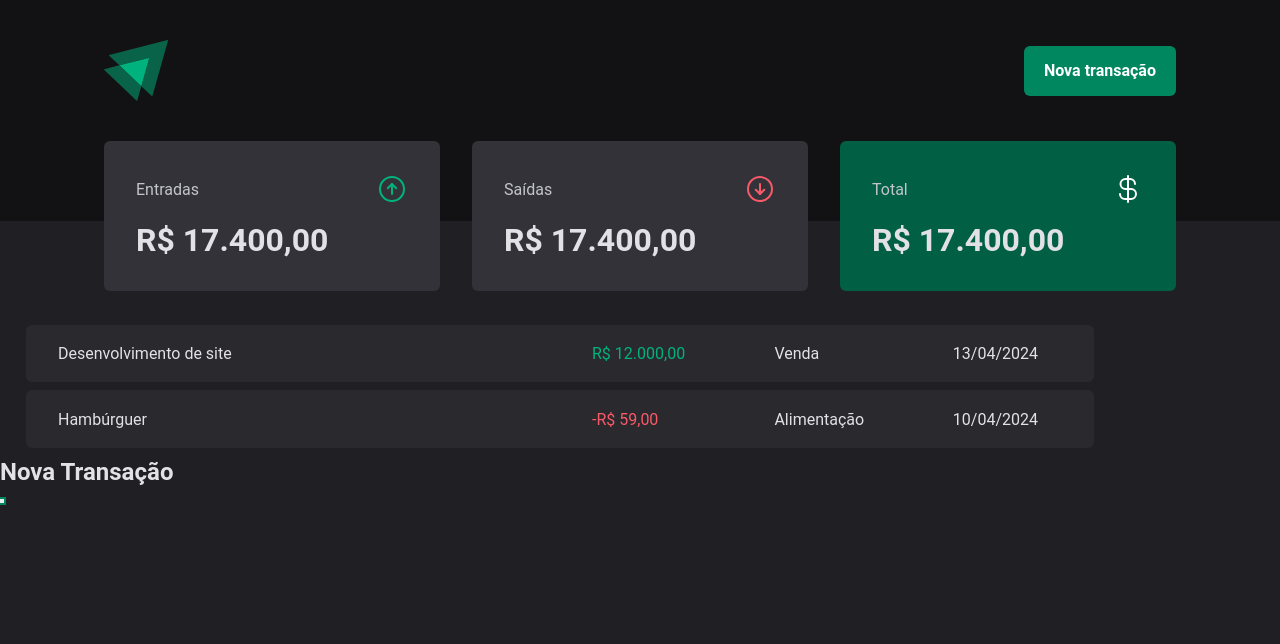
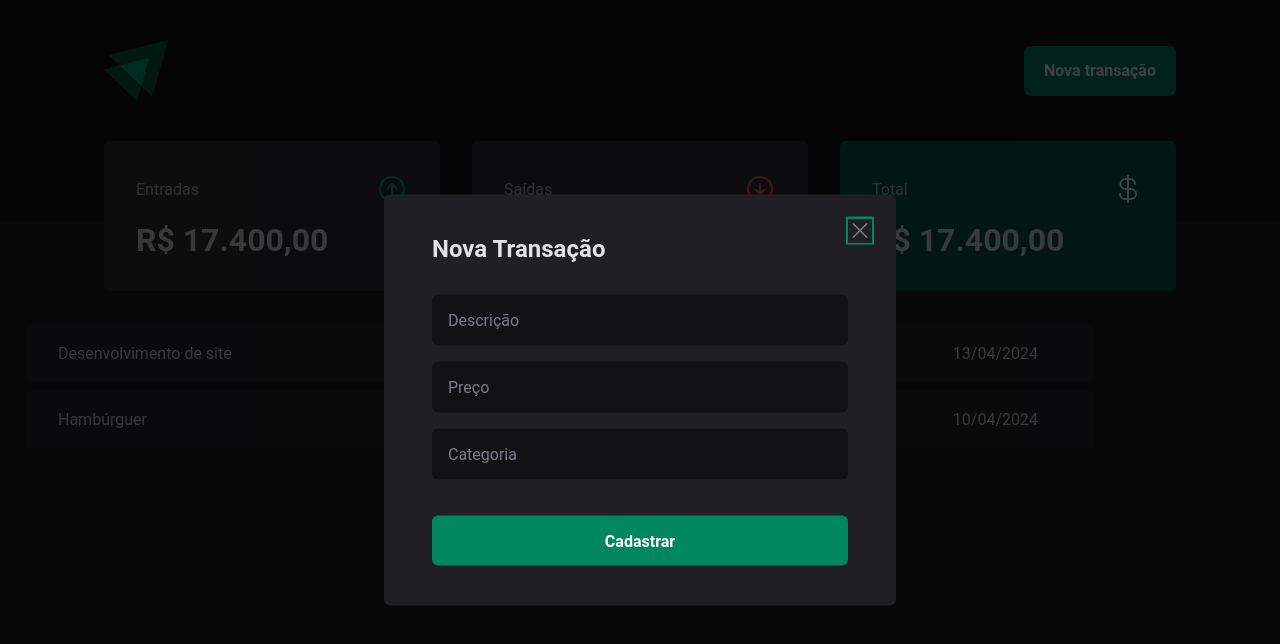
Before and after one commit to GilvaniaMoreira/dt-money, a React app in the folder dt-money/: page / in a window 1280 px wide. Both pictures are taken after a click on the button "Nova transação". Shown: the top 644 px of the page. Built offline with nearby package versions, Linux system fonts and the light colour scheme; the HTML template or start-up script is replaced by a standard one.

Commit message:
feat: new transaction modal

```diff
--- a/dt-money/src/components/Header/index.tsx
+++ b/dt-money/src/components/Header/index.tsx
@@ -2,6 +2,7 @@
 import * as Dialog from '@radix-ui/react-dialog';
 
 import logoImg from "../../assets/logo.svg";
+import { NewTransactionModal } from "../NewTransactionModal";
 
 export function Header() {
   return (
@@ -14,15 +15,7 @@
           <NewTransactionButton>Nova transação</NewTransactionButton>
         </Dialog.Trigger>
 
-        <Dialog.Portal>
-          <Dialog.Overlay />
-
-          <Dialog.Content>
-            <Dialog.Title>Nova Transação</Dialog.Title>
-
-            <Dialog.Close />
-          </Dialog.Content>
-        </Dialog.Portal>
+        <NewTransactionModal />
       </Dialog.Root>
       </HeaderContent>
     </HeaderContainer>
--- /dev/null
+++ b/dt-money/src/components/NewTransactionModal/index.tsx
@@ -0,0 +1,30 @@
+import * as Dialog from '@radix-ui/react-dialog';
+import { X } from "phosphor-react";
+
+import { CloseButton, Content, Overlay } from './styles';
+
+export function NewTransactionModal() {
+  return (
+    <Dialog.Portal>
+      <Overlay />
+
+      <Content>
+        <Dialog.Title>Nova Transação</Dialog.Title>
+
+        <CloseButton>
+          <X size={24} />
+        </CloseButton>
+
+        <form>
+          <input type="text" placeholder="Descrição" required />
+          <input type="number" placeholder="Preço" required />
+          <input type="text" placeholder="Categoria" required />
+
+          <button type="submit">
+            Cadastrar
+          </button>
+        </form>
+      </Content>
+    </Dialog.Portal>
+  );
+}
--- /dev/null
+++ b/dt-money/src/components/NewTransactionModal/styles.ts
@@ -0,0 +1,63 @@
+import styled from "styled-components";
+import * as Dialog from '@radix-ui/react-dialog';
+
+export const Overlay = styled(Dialog.Overlay)`
+  position: fixed;
+  width: 100vw;
+  height: 100vh;
+  inset: 0;
+  background: rgba(0, 0, 0, 0.75);
+`;
+
+export const Content = styled(Dialog.Content)`
+  min-width: 32rem;
+  border-radius: 6px;
+  padding: 2.5rem 3rem;
+  background: ${props => props.theme["gray-800"]};
+  position: fixed;
+  top: 50%;
+  left: 50%;
+  transform: translate(-50%, -50%);
+  form {
+    margin-top: 2rem;
+    display: flex;
+    flex-direction: column;
+    gap: 1rem;
+    input {
+      border-radius: 6px;
+      border: 0;
+      background: ${props => props.theme["gray-900"]};
+      color: ${props => props.theme["gray-300"]};
+      padding: 1rem;
+      &::placeholder {
+        color: ${props => props.theme["gray-500"]};
+      }
+    }
+    button[type="submit"] {
+      height: 50px;
+      border: 0;
+      background: ${props => props.theme["green-500"]};
+      color: ${props => props.theme.white};
+      font-weight: bold;
+      padding: 0 1.25rem;
+      border-radius: 6px;
+      margin-top: 1.25rem;
+      cursor: pointer;
+      &:hover {
+        background: ${props => props.theme["green-700"]};
+        transition: background-color 0.2s;
+      }
+    }
+  }
+`;
+
+export const CloseButton = styled(Dialog.Close)`
+  position: absolute;
+  background: transparent;
+  border: 0;
+  top: 1.5rem;
+  right: 1.5rem;
+  line-height: 0;
+  cursor: pointer;
+  color: ${props => props.theme["gray-500"]};
+`;
```
